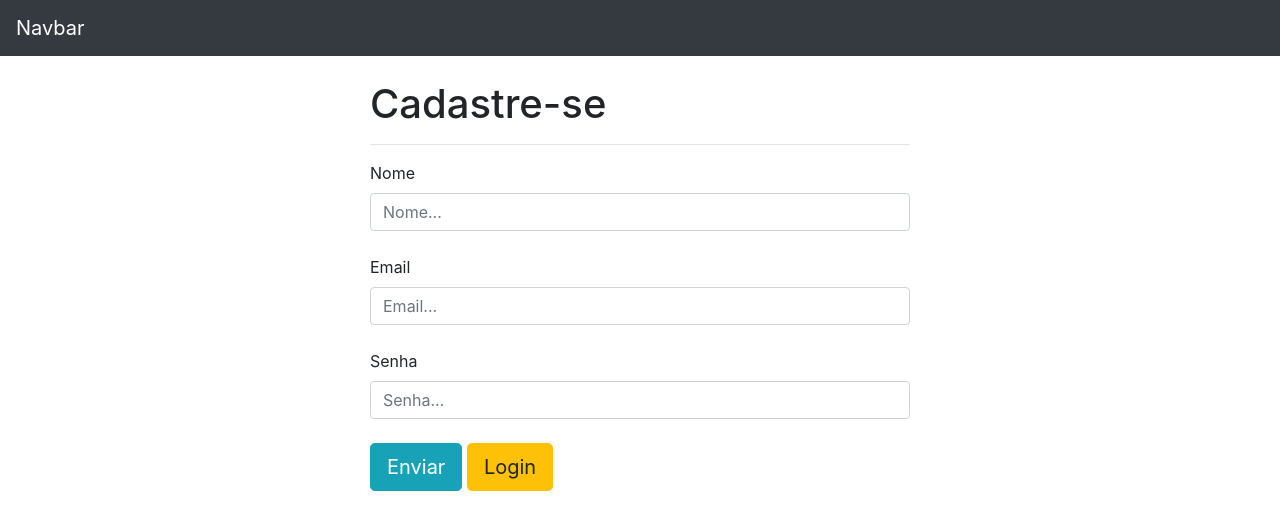
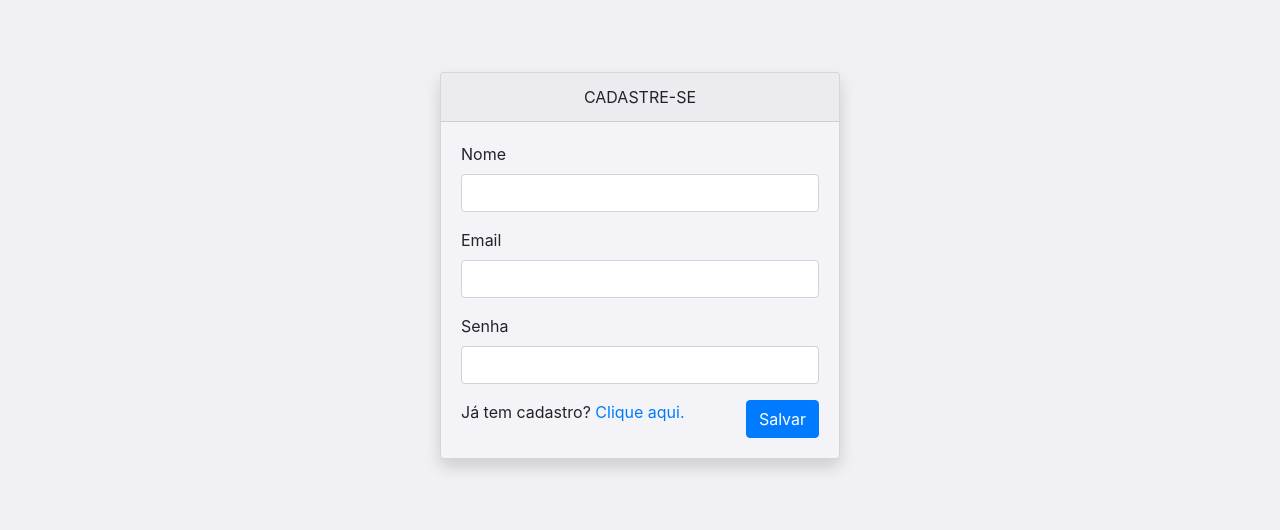
Before and after one commit to LGKARD/Biblioteca, a Django app: page /auth/cadastro/ in a window 1280 px wide. Shown: the top 530 px of the page. Run offline with Django 4.2, Linux system fonts and the light colour scheme.

Commit message:
Pagina inicial

```diff
--- a/livro/admin.py
+++ b/livro/admin.py
@@ -1,4 +1,5 @@
 from django.contrib import admin
-from .models import Livros
+from .models import Livros, Categoria
 
+admin.site.register(Categoria)
 admin.site.register(Livros)
--- a/livro/urls.py
+++ b/livro/urls.py
@@ -2,5 +2,6 @@ from django.urls import path
 from . import views
 
 urlpatterns = [
-    path('home/', views.home, name='home')
+    path('home/', views.home, name='home'),
+    path('ver_livros/<int:id>', views.ver_livros, name='ver_livros')
 ]
--- a/templates/base.html
+++ b/templates/base.html
@@ -11,9 +11,9 @@
     <title>{% block 'titulo' %} {% endblock %}</title>
   </head>
   <body>
-    <nav class="navbar navbar-dark bg-dark">
-        <a class="navbar-brand" href="#">Navbar</a>
-      </nav>
+    <!-- <nav class="navbar navbar-dark bg-dark">
+        <a class="navbar-brand" href="#">Biblioteca</a>
+      </nav> -->
 
     {% block 'conteudo' %} {% endblock %}
 
--- a/usuarios/templates/cadastro.html
+++ b/usuarios/templates/cadastro.html
@@ -3,6 +3,11 @@
 {% block 'titulo' %}Cadastro{% endblock %}
 
 {% block 'conteudo' %}
+<style>
+  body{
+    background-color:#f0f0f5;
+  }
+</style>
 <div class="container">
     <br>
     {% if status == '0' %}
@@ -34,30 +39,39 @@
         Erro interno do sistema.
       </div>
     {% endif %}
-    <div class="row">
-        <div class="col-md-3">
+    <div class="row mt-5">
+        <div class="col-md d-flex justify-content-center">
+          <div class="card shadow mb-5 rounded" style="width: 400px; background-color: rgba(255, 255, 255, 0.3);">
+          <div class="card-header text-center text-uppercase">Cadastre-se</div>
+            <div class="card-body">
+              <div class="card-text">
+                <form method="POST" action="{% url 'valida_cadastro' %}"> {% csrf_token %}
+                  <div class="row">
+                    <div class="col-12 form-group">
+                      <label>Nome</label>
+                      <input name="nome" class="form-control" type="text">
+                    </div>
+                    <div class="col-12 form-group">
+                      <label>Email</label>
+                      <input name="email" class="form-control" type="text">
+                    </div>
+                    <div class="col-12 form-group">
+                      <label>Senha</label>
+                      <input name="senha" class="form-control" type="password">
+                    </div>
+                    <div class="col-12 d-flex justify-content-between">
+                      <div>Já tem cadastro? <a href="{%url 'login'%}">Clique aqui.</a></div>
+                      <input class="btn btn-primary" type="submit" value="Salvar">
+                    </div>
 
-        </div>
-        <div class="col-md">
-            <h1>Cadastre-se</h1>
-            <hr>
+                  </div>
 
-            <form method="POST" action="{% url 'valida_cadastro' %}"> {% csrf_token %}
-                <label>Nome</label>
-                <input name="nome" class="form-control" type="text" placeholder="Nome...">
-                <br>
-                <label>Email</label>
-                <input name="email" class="form-control" type="text" placeholder="Email...">
-                <br>
-                <label>Senha</label>
-                <input name="senha" class="form-control" type="password" placeholder="Senha...">
-                <br>
-                <input class="btn btn-info btn-lg" type="submit" value="Enviar">
-                <a href="{%url 'login'%}" class="btn btn-warning btn-lg">Login</a>
 
-            </form>
-        </div>
-        <div class="col-md-3">
+                </form>
+              </div>
+            </div>
+          </div>
+
 
         </div>
 
```
Also changed, not shown: livro/models.py (+12 -0 lines), livro/templates/home.html (added, +43 -0 lines), livro/templates/ver_livro.html (added, +9 -0 lines), livro/views.py (+8 -2 lines), usuarios/templates/login.html (+27 -18 lines), db.sqlite3, livro/migrations/0004_categoria_livros_categoria.py (added), livro/migrations/0005_livros_usuario.py (added), livro/migrations/0006_livros_imagem.py (added).
